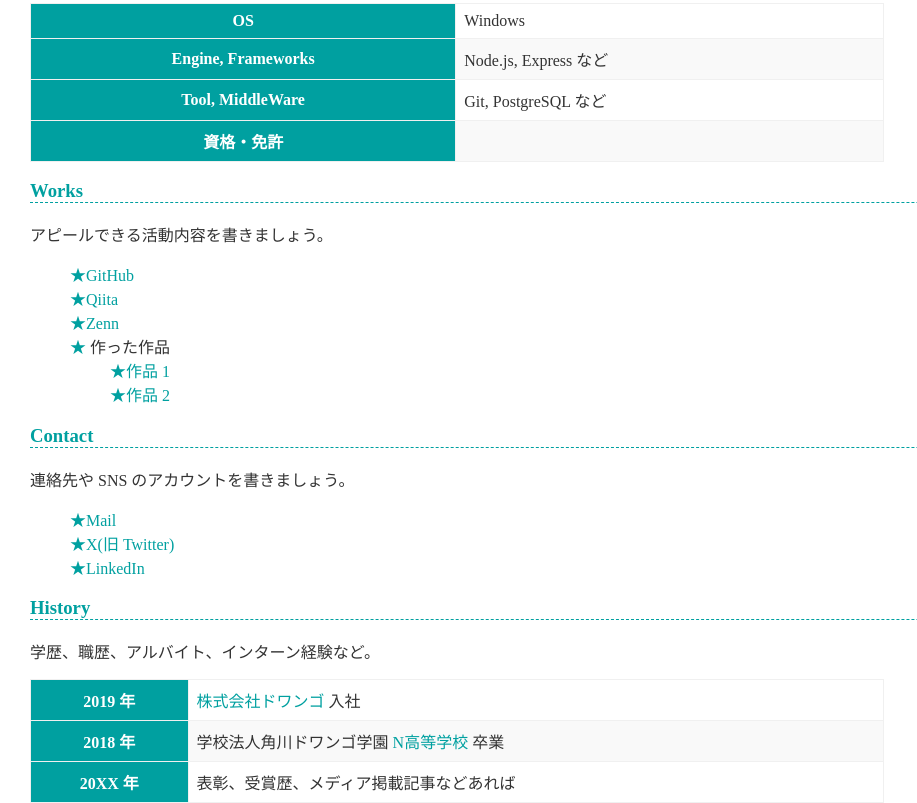
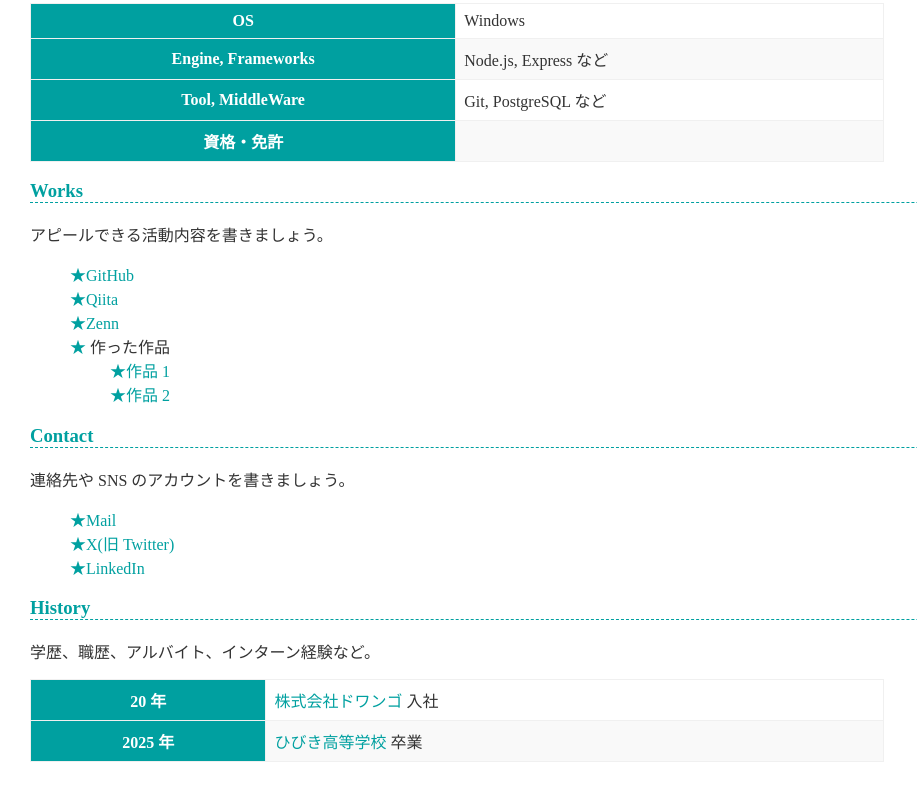
Before and after one commit to 261zs00123-art/matakondo.github.io, a plain HTML site: page index.html in a window 1280 px wide. Shown: the part 394-1197 px from the top of the page, without its empty margins (0-917 px from the left). After the commit the page ends 1156 px from the top, so only its background shows below. Drawn offline with Linux system fonts and the light colour scheme.

Commit message:
Update index.html

```diff
--- a/index.html
+++ b/index.html
@@ -69,17 +69,14 @@
     <p>学歴、職歴、アルバイト、インターン経験など。</p>
     <table>
       <tr>
-        <th>2019 年</th>
+        <th>20 年</th>
         <td><a href="https://dwango.co.jp/">株式会社ドワンゴ</a> 入社</td>
       </tr>
       <tr>
-        <th>2018 年</th>
-        <td>学校法人角川ドワンゴ学園 <a href="https://nnn.ed.jp/">N高等学校</a> 卒業</td>
+        <th>2025 年</th>
+        <td> <a href="https://nnn.ed.jp/">ひびき高等学校</a> 卒業</td>
       </tr>
-      <tr>
-        <th>20XX 年</th>
-        <td>表彰、受賞歴、メディア掲載記事などあれば</td>
-      </tr>
+
     </table>
   </body>
 </html>
```
